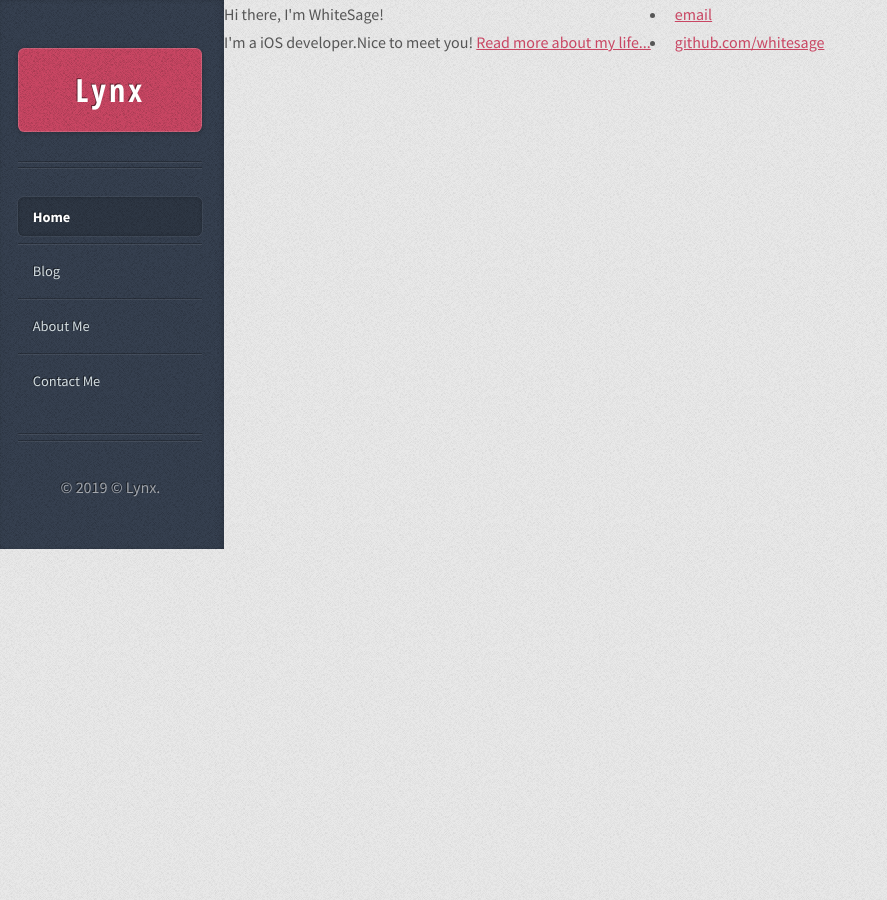
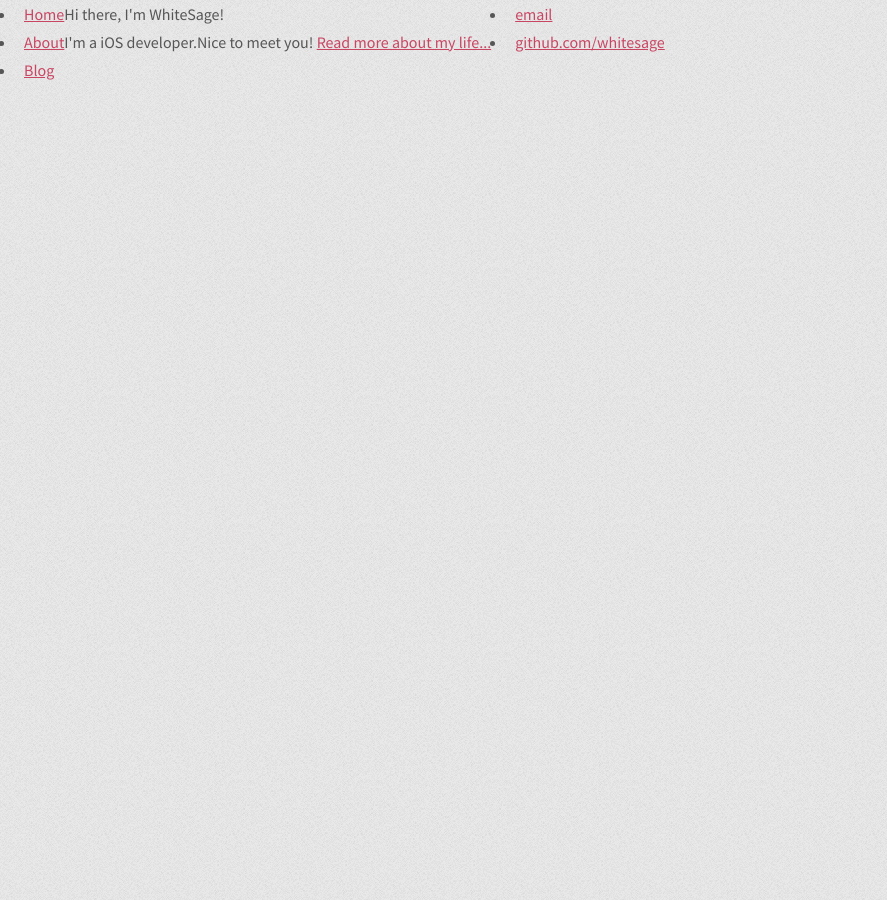
Before and after one commit to binhaozeng/binhaozeng.github.io, a Jekyll site: the page built from index.html, in a window 1280 px wide. Shown: the whole page, without its empty margins (0-887 px from the left). Built offline with Jekyll 4.4.1, drawn with Linux system fonts in a browser that asks for light colours; nearby versions of some CDN libraries; library files that are not in the unit come from our copies.

Commit message:
Revert "Update default.html"
This reverts commit 42b7a1a5b19ea63df400461eb295859990ea3072.

```diff
--- a/_layouts/default.html
+++ b/_layouts/default.html
@@ -6,36 +6,18 @@
 			<link rel="stylesheet" href="css/main.css" />
 		</head>
 		<body>
-
+			<nav>
+	    		<ul>
+	        		<li><a href="/">Home</a></li>
+		        	<li><a href="/about">About</a></li>
+	        		<li><a href="/blog">Blog</a></li>
+	    		</ul>
+			</nav>
 			<div class="container">
 
 			{{ content }}
 
 			</div><!-- /.container -->
-
-		<!-- Sidebar -->
-			<div id="sidebar">
-
-				<!-- Logo -->
-					<h1 id="logo"><a href="#">Lynx</a></h1>
-
-				<!-- Nav -->
-					<nav id="nav">
-						<ul>
-							<li class="current"><a href="/">Home</a></li>
-							<li><a href="/blog">Blog</a></li>
-							<li><a href="/about">About Me</a></li>
-							<li><a href="mailto:blacklightsage@gmail.com">Contact Me</a></li>
-						</ul>
-					</nav>
-
-				<!-- Copyright -->
-					<ul id="copyright">
-						<li>&copy; 2019 © Lynx.</li>
-					</ul>
-
-			</div>
-
 			<footer>
 	    		<ul>
 	        		<li><a href="mailto:blacklightsage@gmail.com">email</a></li>
```
